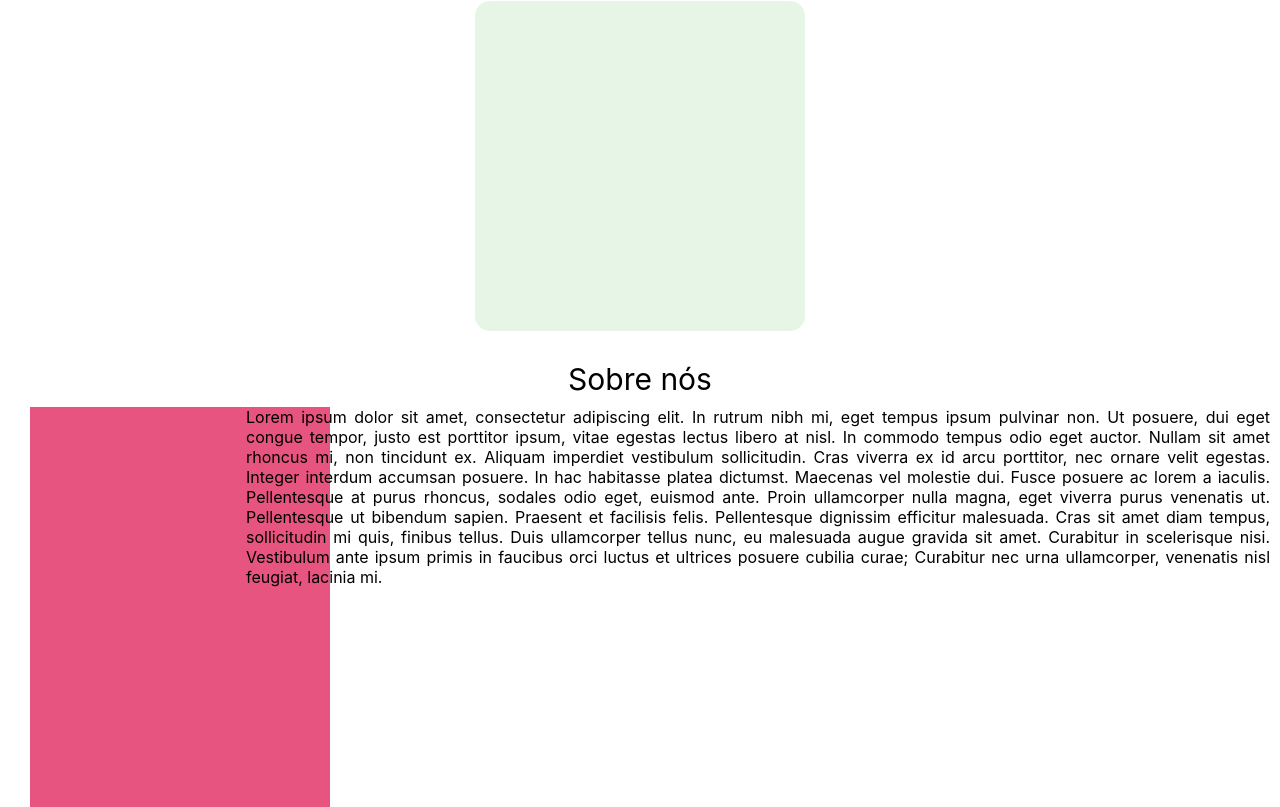
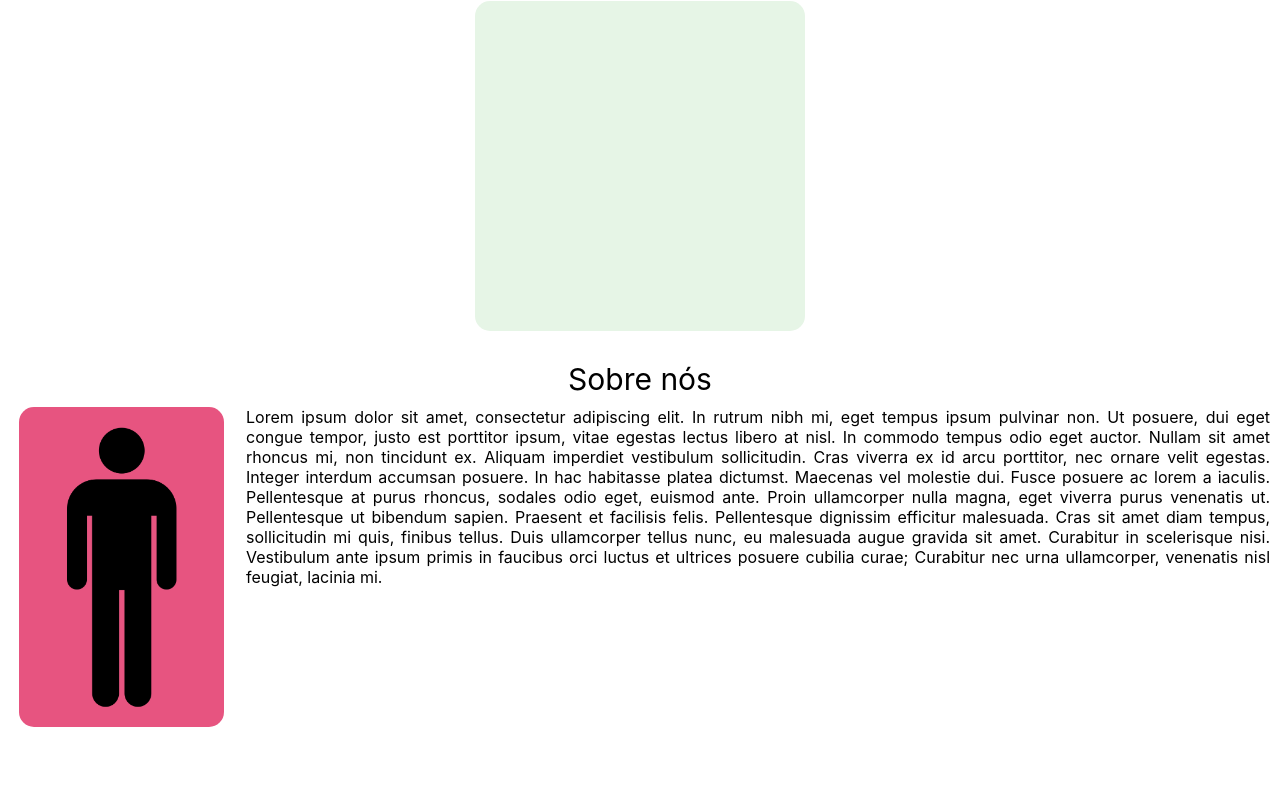
Before and after one commit to MrMystin/Atelie_Amelie, a React (Create React App) app: page / in a window 1280 px wide. Shown: the part 1929-2736 px from the top of the page. After the commit the page ends 2656 px from the top, so only its background shows below. Built offline with nearby package versions, Linux system fonts and the light colour scheme.

Commit message:
Picture with VW/VH

```diff
--- a/public/index.html
+++ b/public/index.html
@@ -24,7 +24,7 @@
       work correctly both with client-side routing and a non-root public URL.
       Learn how to configure a non-root public URL by running `npm run build`.
     -->
-    <title>React App</title>
+    <title>Ateliê Amelié</title>
   </head>
   <body>
     <noscript>You need to enable JavaScript to run this app.</noscript>
--- a/src/Components/About/style.css
+++ b/src/Components/About/style.css
@@ -1,13 +1,18 @@
 .aboutUs {
     position: relative;
+    margin-bottom: 30px;
 }
 
 .personPicture {
-    width: 300px;
-    height: 400px;
+    width: 16vw;
+    height: 40vh;
     background-color: var(--darkPink);
     position: absolute;
-    left: 30px;
+    left: 1.5vw;
+    border-radius: 15px;
+    background-size: cover;
+    background-position: center;
+    background-image: url(../../assets/images/R.png);
 }
 
 .aboutUs .title {
@@ -17,7 +22,7 @@
 }
 
 .textAlign {
-    width: 80%;
+    width: 80vw;
     position: absolute;
     right: 10px;
     text-align: justify;
```
Also changed, not shown: src/assets/images/R.png (added).
